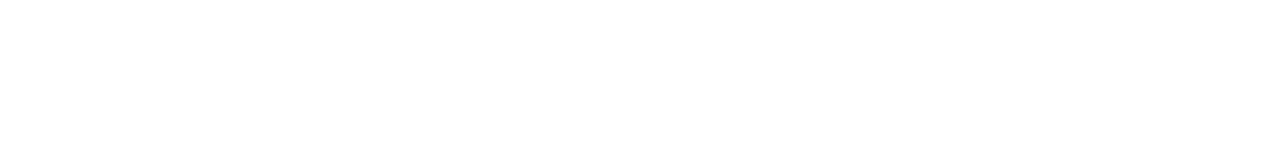
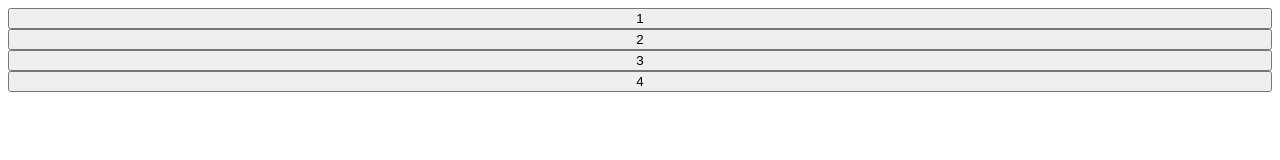
Before and after one commit to jahallb1/js-practice-1, a plain HTML site: page index.html in a window 1280 px wide. Drawn offline with Linux system fonts and the light colour scheme; files whose address does not match are found by name.

Commit message:
added buttons and style

```diff
--- a/assets/css/style.css
+++ b/assets/css/style.css
@@ -0,0 +1,6 @@
+.container {
+    display: flex;
+    flex-direction: column;
+    text-align: center;
+    justify-content: center;
+}
--- a/index.html
+++ b/index.html
@@ -8,6 +8,12 @@
     <link rel="stylesheet" href="./assets//css/style.css">
 </head>
 <body>
+    <div class="container">
+        <button>1</button>
+        <button>2</button>
+        <button>3</button>
+        <button>4</button>
+    </div>
     <script src="./assets//js/script.js"></script>
 </body>
 </html>
```
